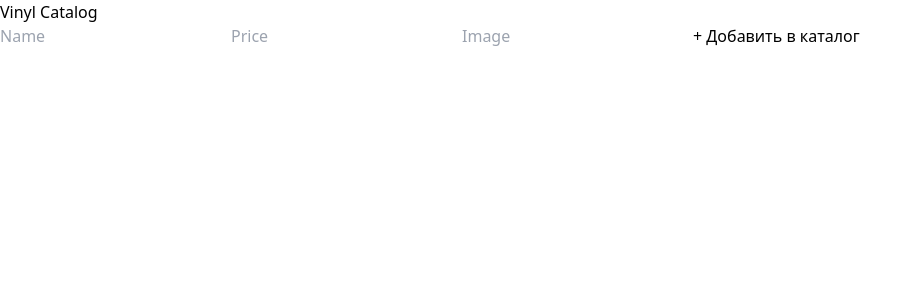
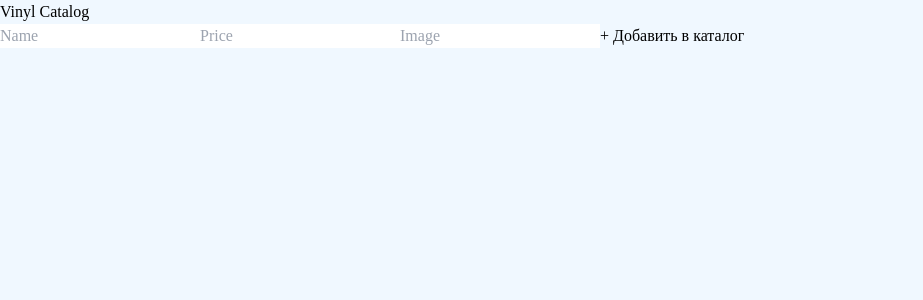
Before and after one commit to catharsis911/vinyl-project, a React (Vite) app: page / in a window 1280 px wide. Shown: the top 300 px of the page, without its empty margins (0-923 px from the left). Built offline with nearby package versions, Linux system fonts and the light colour scheme.

Commit message:
adda little css

```diff
--- a/src/App.tsx
+++ b/src/App.tsx
@@ -22,7 +22,7 @@ const App: FC = () => {
   }
   return (
     <>
-      <div className="wrap">
+      <div className="wrap ">
         <span className="heading">Vinyl Catalog</span>
         <AddVinylForm
          addVinyl={addVinyl}
--- a/src/index.css
+++ b/src/index.css
@@ -1,3 +1,15 @@
 @tailwind base;
 @tailwind components;
 @tailwind utilities;
+
+:root {
+    font-family: 'Times New Roman', Times, serif;
+}
+
+body {
+  background-color: aliceblue;
+}
+
+.icon {
+  cursor: pointer;
+}
```
